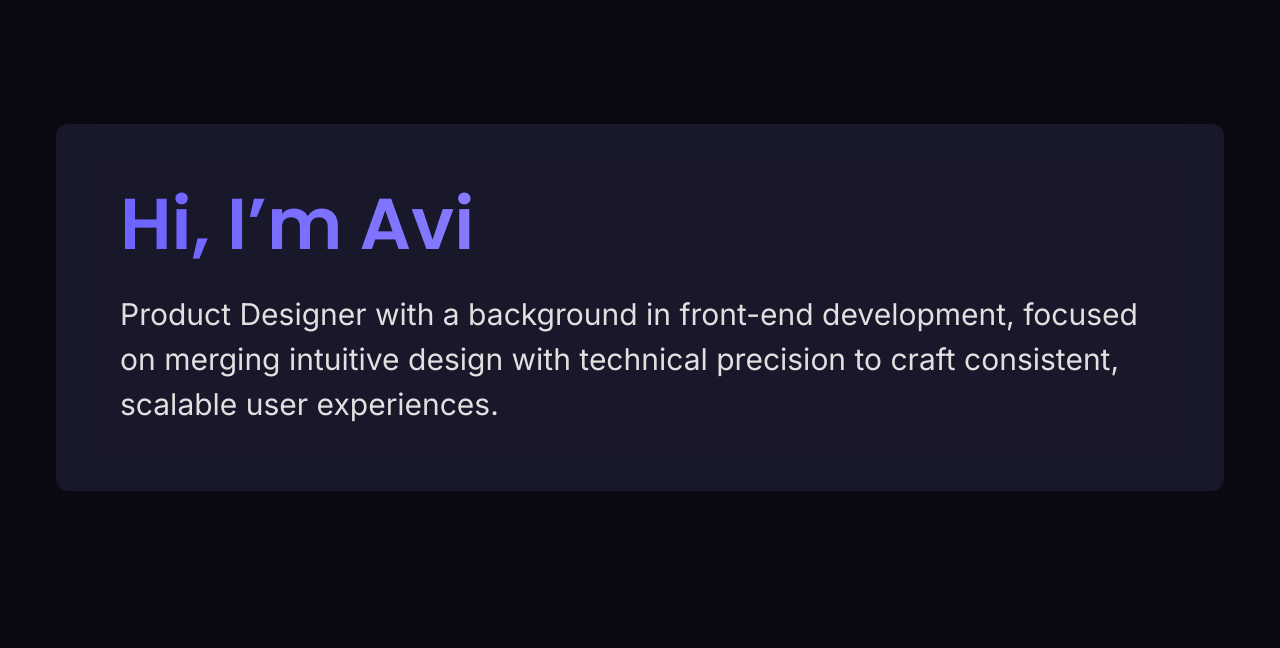
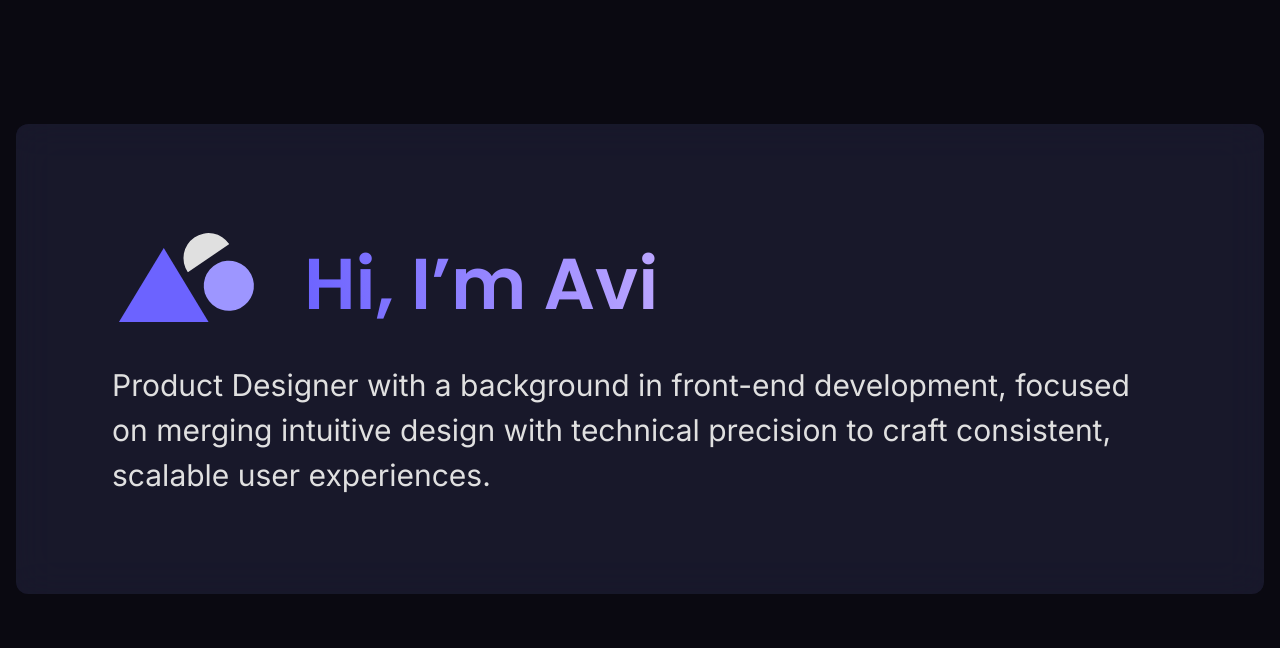
Before and after one commit to avee7/avikaur, a Gatsby site: page / in a window 1280 px wide. Shown: the part 82-730 px from the top of the page. Built offline with nearby package versions, Linux system fonts and the light colour scheme; Gatsby itself is replaced by a stand-in of ours.

Commit message:
Hero area updated

```diff
--- a/src/components/hero-area.js
+++ b/src/components/hero-area.js
@@ -1,43 +1,41 @@
 import React from "react"
-import { Stack, Box, Text, Heading, Image, Container, Grid, GridItem } from '@chakra-ui/react'
+import { Stack, Box, Text, Heading, Image, Container, Flex, GridItem } from '@chakra-ui/react'
 import heroImage from '../images/hero-img-no-bg.svg';
 
 
 
 const HeroArea = () => (
 
-    <Container maxW="1200px" pt="8rem" pb="10rem">
+  <Container maxW="1300px" pt="8rem" pb="10rem">
 
-      <Grid templateColumns='repeat(2, 1fr)' gap="64px" alignItems="center">
-        {/* <GridItem colSpan={1} position="relative" pr="64px" pl="56px" pt="20px">
-          <Box borderRadius="20px"
-              position="absolute"
-              width="100%"
-              height="100%"
-              top="0"
-              left="0"
-              background="rgba(90, 93, 159, 0.18)"
-              backdropFilter="blur(20px)"
-              zIndex="0"
-            />
-          <Image src={heroImage} alt="hero Image" maxW="100%" width="100%" zIndex="1" position='relative' / >
-        </GridItem> */}
-        <GridItem colSpan={2} p="4rem" position="relative">
+
+    <Flex direction="column" px="6rem" py="6rem" position="relative" gap="1rem" width="100%">
       <Box position="absolute" width='100%' background="rgba(90, 93, 159, 0.18)" zIndex="0"
         backdropFilter="blur(20px)" borderRadius="12px" height="100%" top="0" left="0">
 
       </Box>
-          <Stack gap="32px" position="relative" zIndex="1" >
+
+      <Flex zIndex="1" alignItems="center" gap="2rem" flexWrap="wrap">
+        <Flex width="10rem" zIndex="1" alignItems="center" justifyContent="flex-start">
+          <Image src={heroImage} alt="hero Image" maxW="100%" width="100%" pr="1rem" />
+        </Flex>
+
+
         <Heading as="h1" size="4xl" background="linear-gradient(263deg, #bba6ff 0%, #6c63ff 100%)" backgroundClip="text">
           Hi, I’m Avi
         </Heading>
-              <Text size="3xl">
+
+
+      </Flex>
+      <Text size="3xl" position="relative" zIndex="1">
         Product Designer with a background in front-end development, focused on merging intuitive design with technical precision to craft consistent, scalable user experiences.
       </Text>
-            </Stack>
-        </GridItem>
 
-      </Grid>
+
+
+    </Flex>
+
+
 
   </Container>
 
```
Lines whose indentation alone changed are shown as unchanged.
